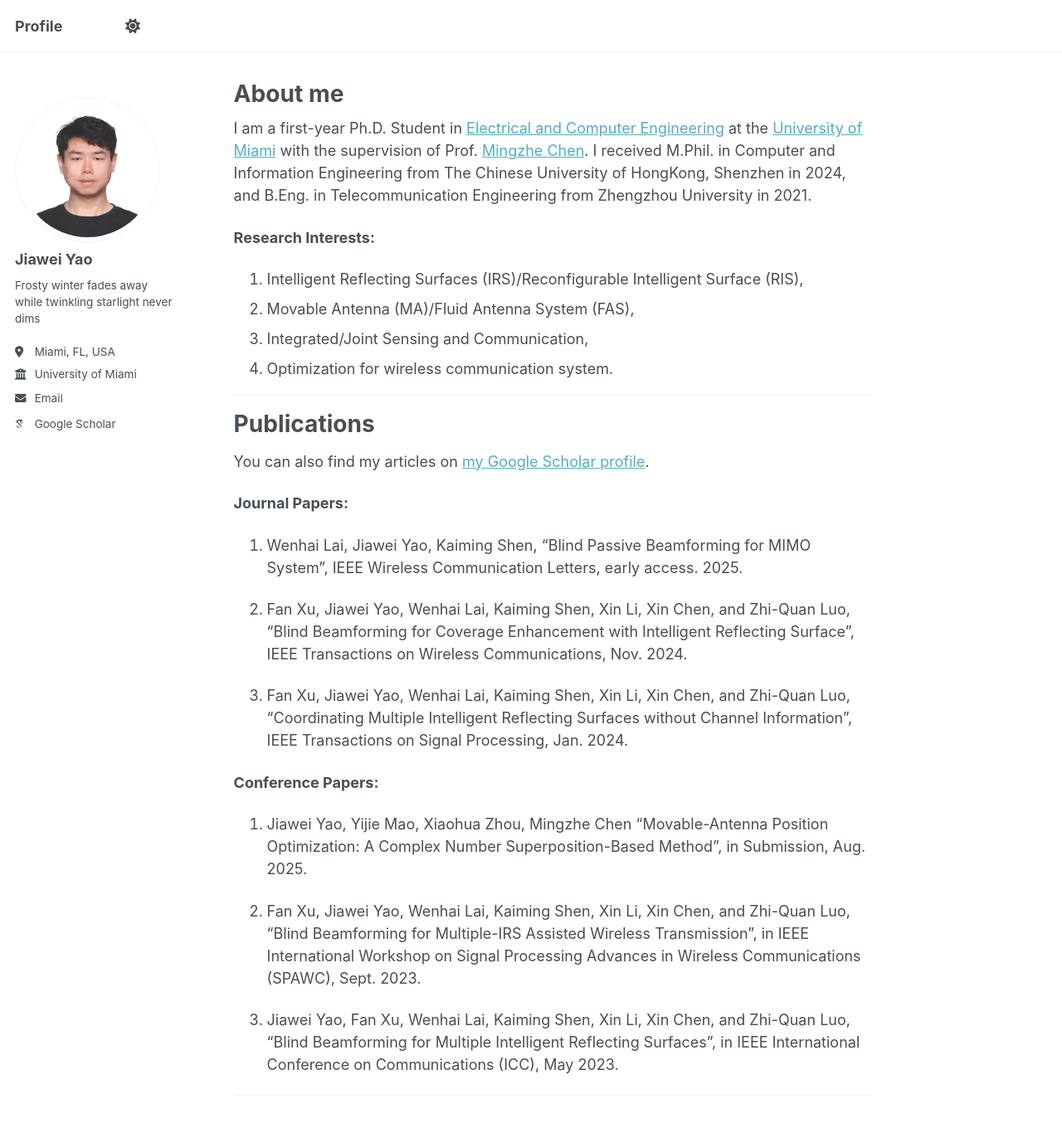
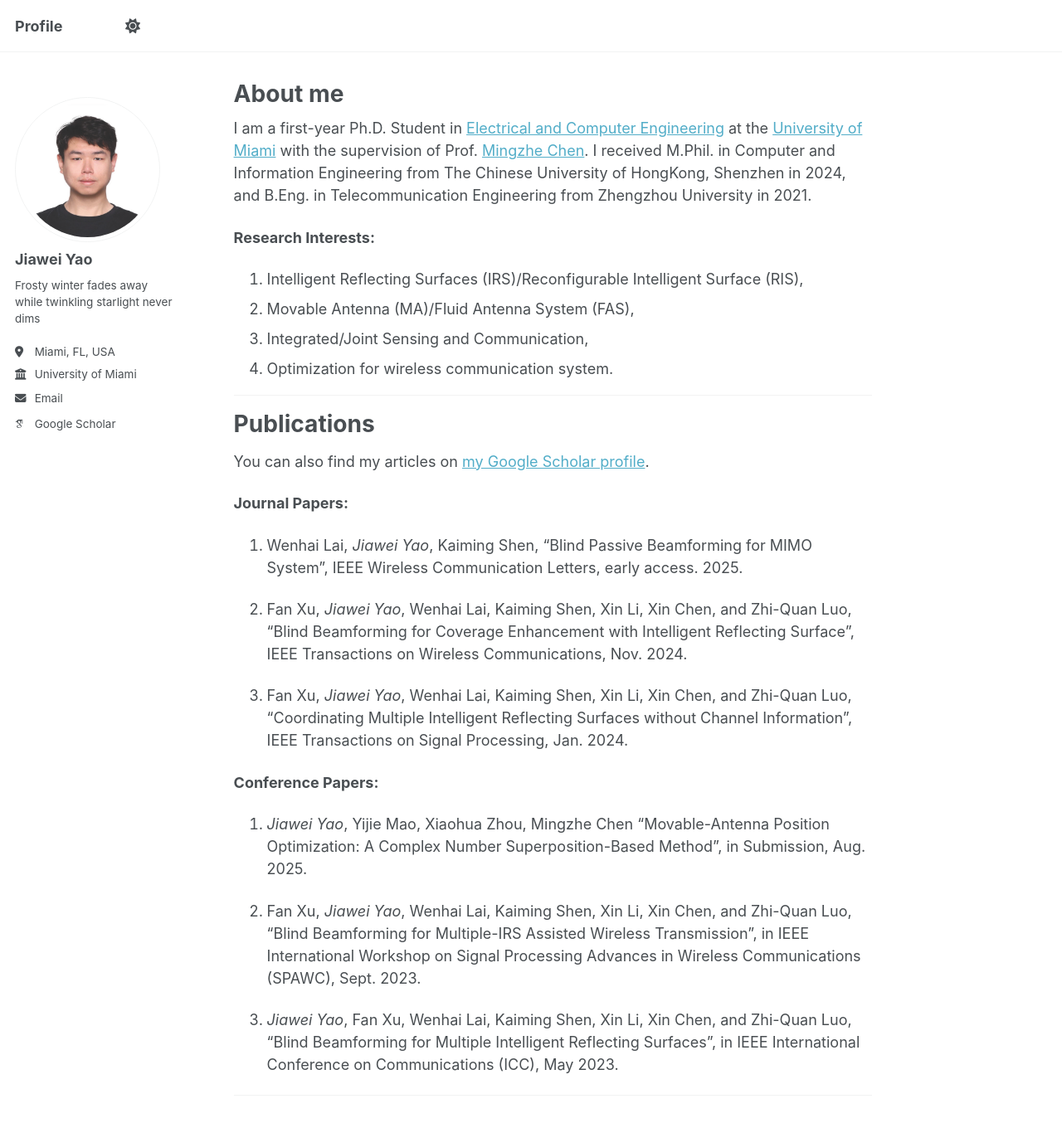
Before and after one commit to Mercuryyjw/Mercuryyjw.github.io, a Jekyll site: the page built from _pages/about.md, in a window 1280 px wide and 1400 px high. Shown: the top 1360 px of the window at 83% size. Built offline with Jekyll 4.4.1, drawn with Linux system fonts in a browser that asks for light colours; some web fonts are replaced; a script that is not in the unit is left out.

```diff
--- a/_pages/about.md
+++ b/_pages/about.md
@@ -25,18 +25,18 @@ You can also find my articles on [my Google Scholar profile](https://scholar.goo
 
 **Journal Papers:**
 
-1. Wenhai Lai, Jiawei Yao, Kaiming Shen, "Blind Passive Beamforming for MIMO System", IEEE Wireless Communication Letters, early access. 2025.
+1. Wenhai Lai, *Jiawei Yao*, Kaiming Shen, "Blind Passive Beamforming for MIMO System", IEEE Wireless Communication Letters, early access. 2025.
 
-1. Fan Xu, Jiawei Yao, Wenhai Lai, Kaiming Shen, Xin Li, Xin Chen, and Zhi-Quan Luo, "Blind Beamforming for Coverage Enhancement with Intelligent Reflecting Surface", IEEE Transactions on Wireless Communications, Nov. 2024.
+1. Fan Xu, *Jiawei Yao*, Wenhai Lai, Kaiming Shen, Xin Li, Xin Chen, and Zhi-Quan Luo, "Blind Beamforming for Coverage Enhancement with Intelligent Reflecting Surface", IEEE Transactions on Wireless Communications, Nov. 2024.
 
-1. Fan Xu, Jiawei Yao, Wenhai Lai, Kaiming Shen, Xin Li, Xin Chen, and Zhi-Quan Luo, "Coordinating Multiple Intelligent Reflecting Surfaces without Channel Information", IEEE Transactions on Signal Processing, Jan. 2024.
+1. Fan Xu, *Jiawei Yao*, Wenhai Lai, Kaiming Shen, Xin Li, Xin Chen, and Zhi-Quan Luo, "Coordinating Multiple Intelligent Reflecting Surfaces without Channel Information", IEEE Transactions on Signal Processing, Jan. 2024.
 
 **Conference Papers:**
 
-1. Jiawei Yao, Yijie Mao, Xiaohua Zhou, Mingzhe Chen  "Movable-Antenna Position Optimization: A Complex Number Superposition-Based Method", in Submission, Aug. 2025.
+1. *Jiawei Yao*, Yijie Mao, Xiaohua Zhou, Mingzhe Chen  "Movable-Antenna Position Optimization: A Complex Number Superposition-Based Method", in Submission, Aug. 2025.
 
-1. Fan Xu, Jiawei Yao, Wenhai Lai, Kaiming Shen, Xin Li, Xin Chen, and Zhi-Quan Luo, "Blind Beamforming for Multiple-IRS Assisted Wireless Transmission", in IEEE International Workshop on Signal Processing Advances in Wireless Communications (SPAWC), Sept. 2023.
+1. Fan Xu, *Jiawei Yao*, Wenhai Lai, Kaiming Shen, Xin Li, Xin Chen, and Zhi-Quan Luo, "Blind Beamforming for Multiple-IRS Assisted Wireless Transmission", in IEEE International Workshop on Signal Processing Advances in Wireless Communications (SPAWC), Sept. 2023.
 
-1. Jiawei Yao, Fan Xu, Wenhai Lai, Kaiming Shen, Xin Li, Xin Chen, and Zhi-Quan Luo, "Blind Beamforming for Multiple Intelligent Reflecting Surfaces", in IEEE International Conference on Communications (ICC), May 2023.
+1. *Jiawei Yao*, Fan Xu, Wenhai Lai, Kaiming Shen, Xin Li, Xin Chen, and Zhi-Quan Luo, "Blind Beamforming for Multiple Intelligent Reflecting Surfaces", in IEEE International Conference on Communications (ICC), May 2023.
 
 ------
```
